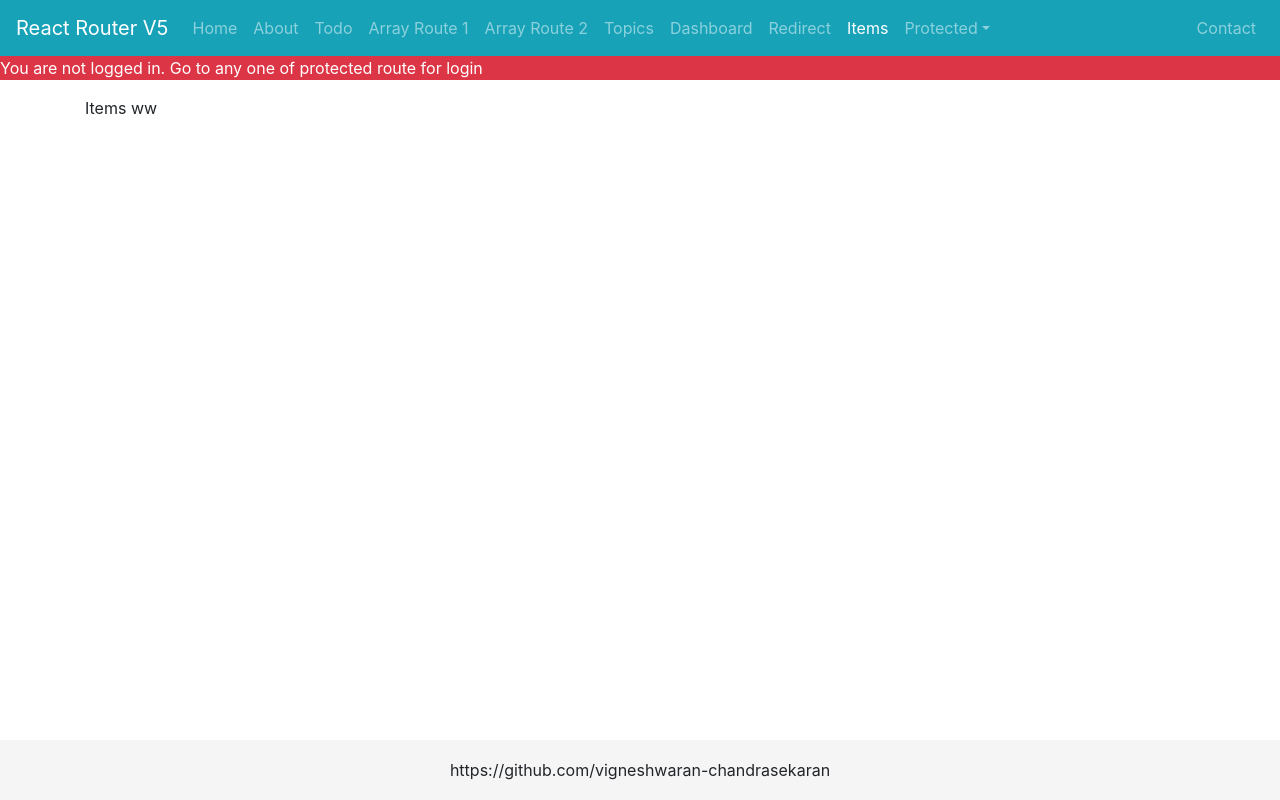
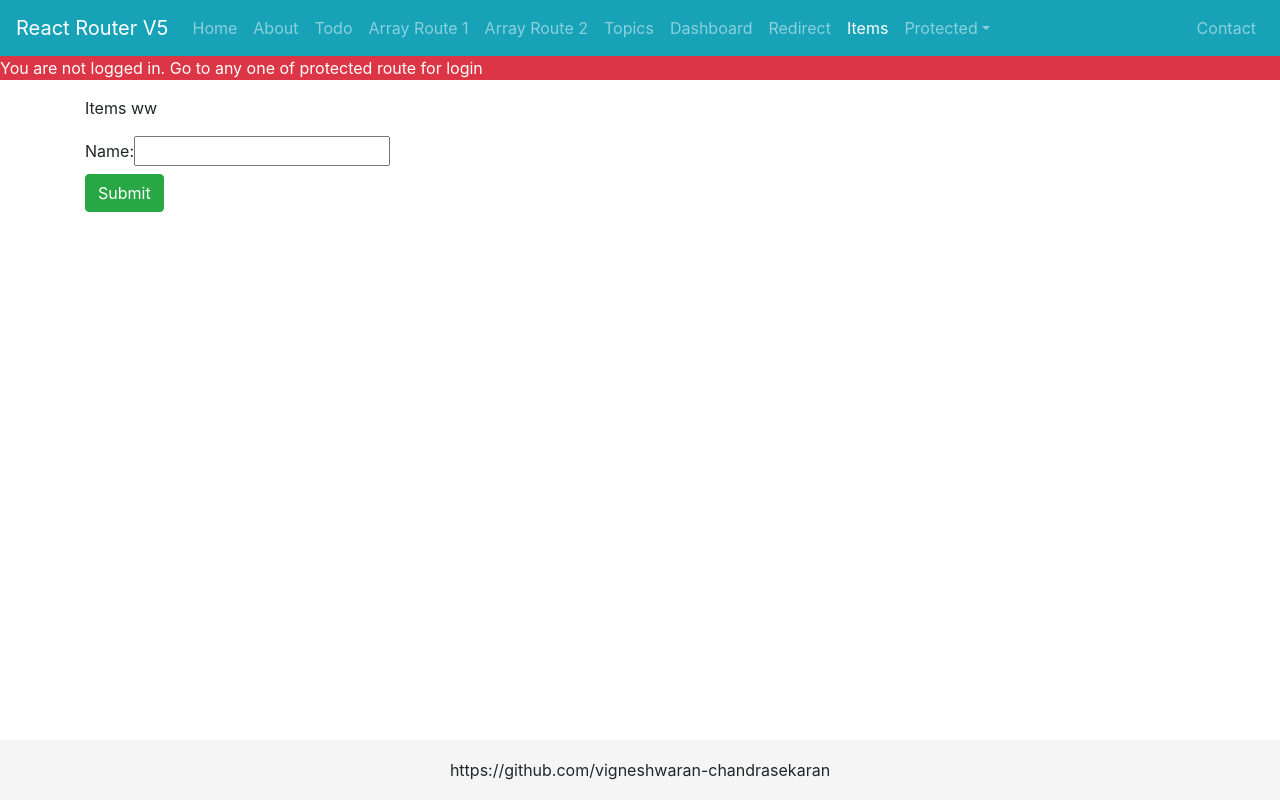
Before and after one commit to vigneshwaran-chandrasekaran/react-router-v5, a React (Create React App) app: page /items in a window 1280 px wide. Built offline with nearby package versions, Linux system fonts and the light colour scheme.

Commit message:
on input change update the field value to url

```diff
--- a/src/pages/Items.js
+++ b/src/pages/Items.js
@@ -1,10 +1,43 @@
-import React from "react";
+import React, { useState, useEffect } from "react";
 
-export default function Items({ data }) {
-  console.log(data);
+export default function Items(props) {
+  const [state, setState] = useState("");
+
+  useEffect(() => {
+    console.log({ props });
+    // const userName = props.location.search
+  }, []);
+
+  function handleChange(event) {
+    const data = event.target.value;
+    setState(data);
+    props.history.push({
+      search: `?userName=${data}`
+    });
+  }
+
+  function handleSubmit(event) {
+    console.log("handleSubmit");
+    event.preventDefault();
+  }
   return (
     <div>
-      <p>Items ww {data ? data.category : ""}</p>
+      <p>Items ww {props.data ? props.data.category : ""}</p>
+
+      <form onSubmit={handleSubmit}>
+        <label>
+          Name:
+          <input
+            type="text"
+            name="userName"
+            value={state}
+            onChange={handleChange}
+          />
+        </label>
+        <div>
+          <input className="btn btn-success" type="submit" value="Submit" />
+        </div>
+      </form>
     </div>
   );
 }
```
